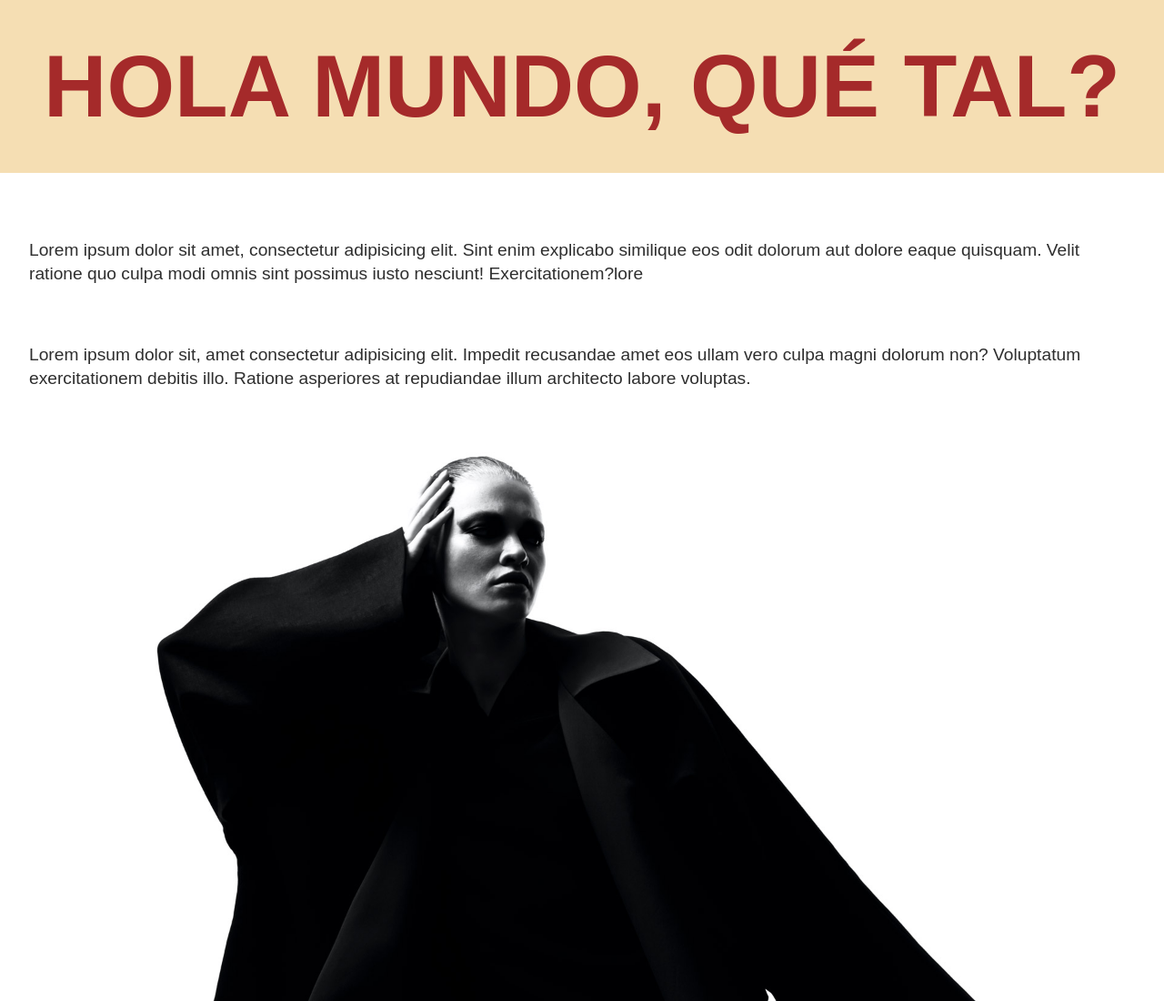
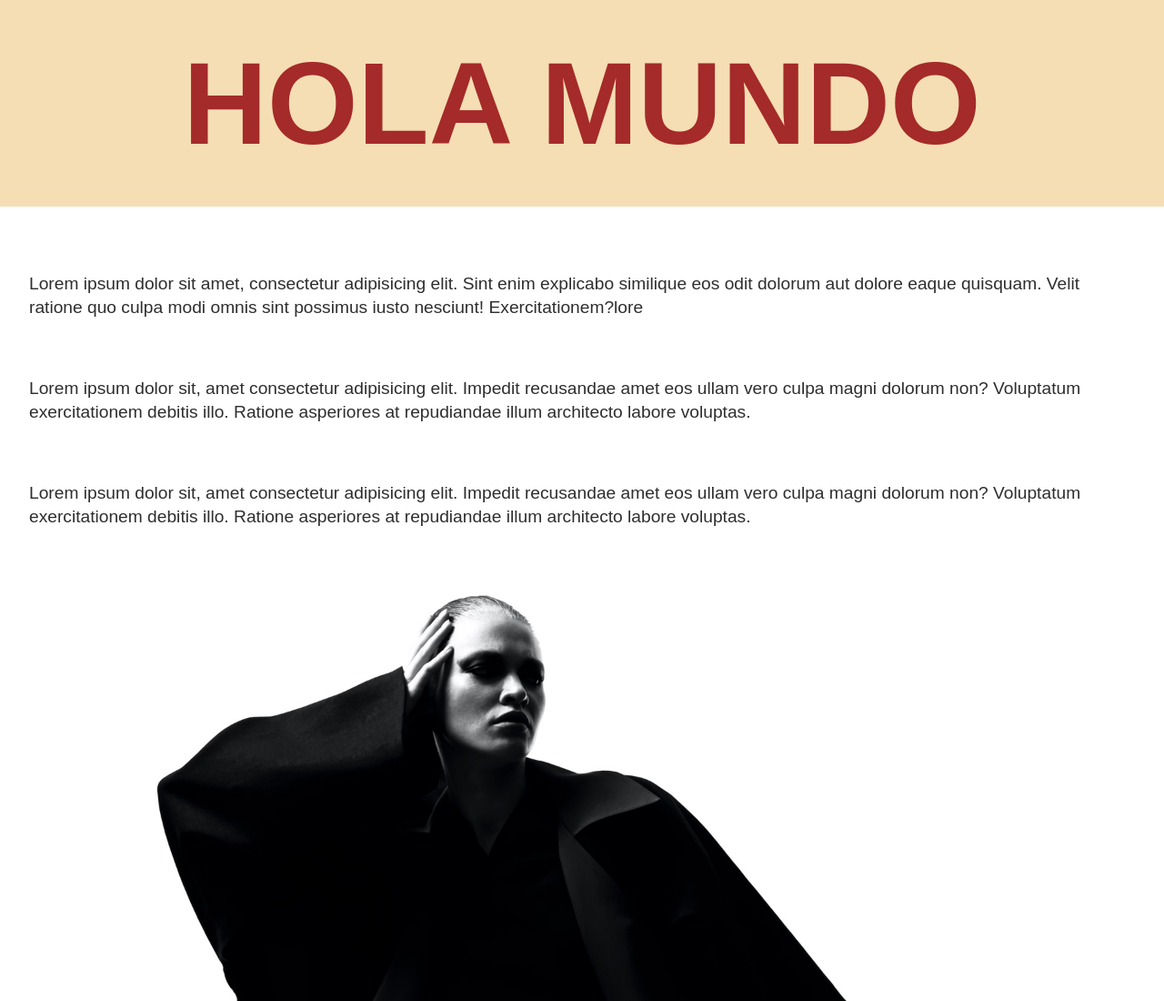
Before and after one commit to LiquidArtDevelopers/PROYECTO-WEB-NATIVO-1, a plain HTML site: page index.html in a window 1280 px wide. Shown: the top 1100 px of the page at 91% size. Drawn offline with Linux system fonts and the light colour scheme.

Commit message:
MODIFICACIÓN DEL HTML Y DEL CSS

```diff
--- a/estilos.css
+++ b/estilos.css
@@ -6,7 +6,7 @@
 }
 h1{
     font-family: Arial;
-    font-size: 6rem;
+    font-size: 8rem;
     color:brown;
     background-color: wheat;
     text-align: center;
--- a/index.html
+++ b/index.html
@@ -7,8 +7,9 @@
     <title>Document</title>
 </head>
 <body>
-    <h1>HOLA MUNDO, QUÉ TAL?</h1>
+    <h1>HOLA MUNDO</h1>
     <p>Lorem ipsum dolor sit amet, consectetur adipisicing elit. Sint enim explicabo similique eos odit dolorum aut dolore eaque quisquam. Velit ratione quo culpa modi omnis sint possimus iusto nesciunt! Exercitationem?lore</p>
+    <p>Lorem ipsum dolor sit, amet consectetur adipisicing elit. Impedit recusandae amet eos ullam vero culpa magni dolorum non? Voluptatum exercitationem debitis illo. Ratione asperiores at repudiandae illum architecto labore voluptas.</p>
     <p>Lorem ipsum dolor sit, amet consectetur adipisicing elit. Impedit recusandae amet eos ullam vero culpa magni dolorum non? Voluptatum exercitationem debitis illo. Ratione asperiores at repudiandae illum architecto labore voluptas.</p>
     <img class="imagenPortada" src="./imagenes/foto_portada_1920.jpg" alt="" title="">
 
```
